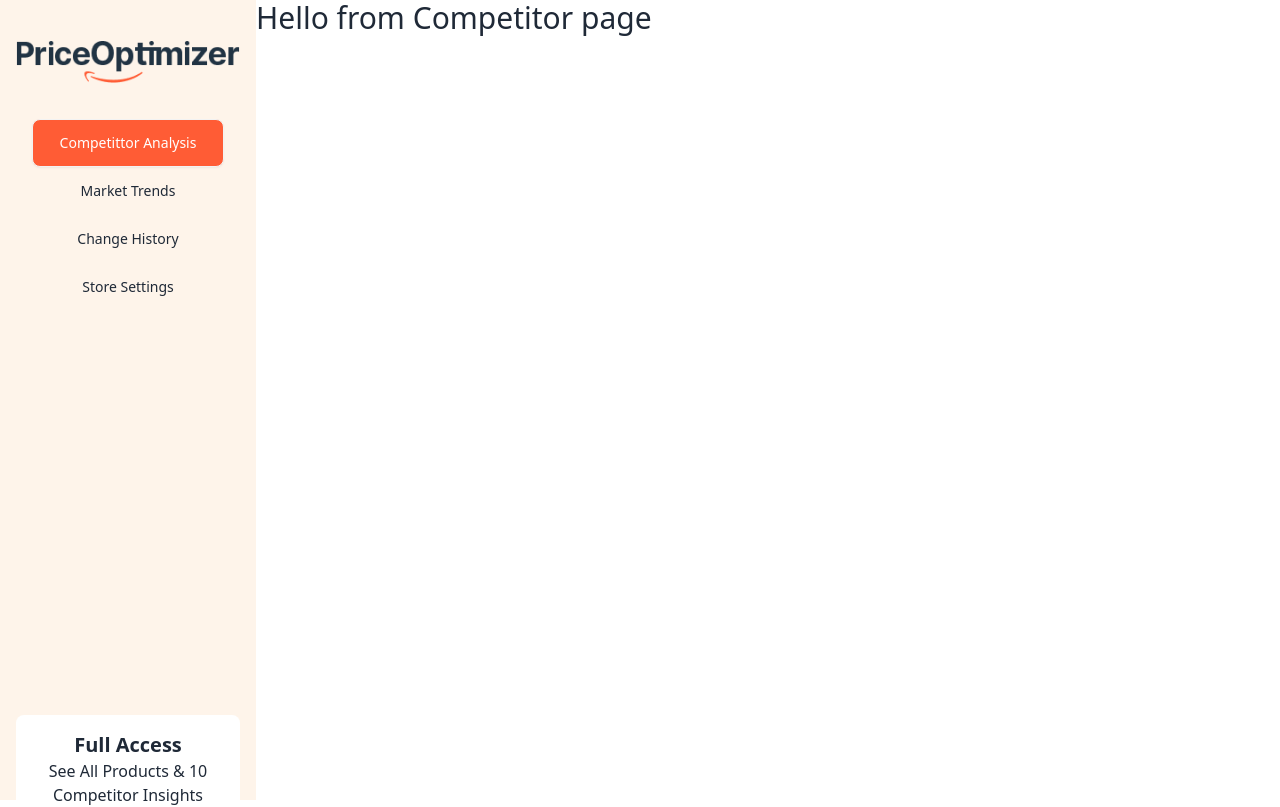
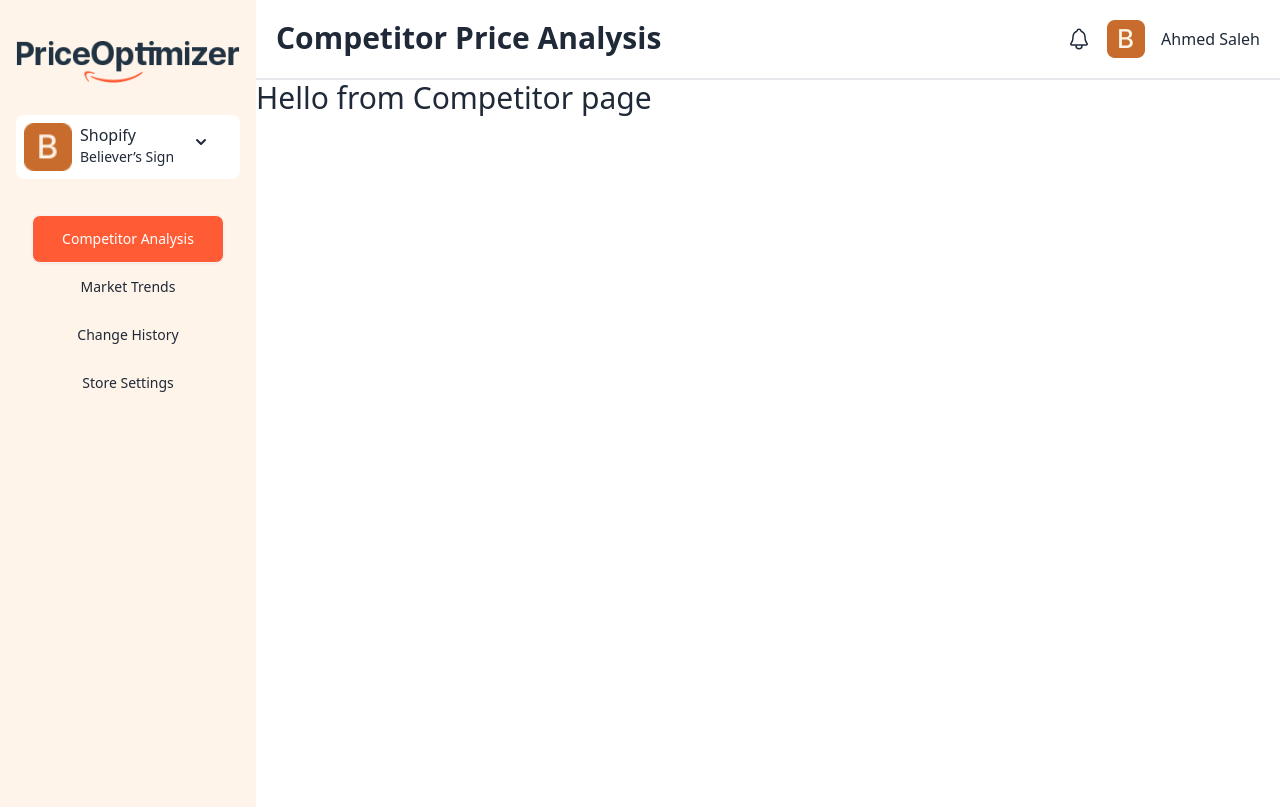
Before and after one commit to Tufazzul1/prize-optimizer, a React (Vite) app: page /dashboard in a window 1280 px wide. Shown: the top 807 px of the page. Built offline with nearby package versions, Linux system fonts and the light colour scheme; no server answers.

Commit message:
Created dashboard nav

```diff
--- a/index.html
+++ b/index.html
@@ -2,7 +2,7 @@
 <html lang="en" data-theme="light">
   <head>
     <meta charset="UTF-8" />
-    <link rel="icon" type="image/svg+xml" href="/favicon.png" />
+    <link rel="icon" type="image/svg+xml" href="/Group 13.png" />
     <meta name="viewport" content="width=device-width, initial-scale=1.0" />
     <title>Price | Optimizer</title>
   </head>
--- /dev/null
+++ b/src/components/DashboardNav.jsx
@@ -0,0 +1,21 @@
+import DashboardNavTitle from "./DashboardNavTitle";
+import { IoNotificationsOutline } from "react-icons/io5";
+
+const DashboardNav = () => {
+    return (
+        <div className="flex justify-between p-5 border-b-2">
+            <div>
+                <DashboardNavTitle title="Competitor Price Analysis"></DashboardNavTitle>
+            </div>
+            <div className="flex items-center gap-4">
+                <IoNotificationsOutline className="text-2xl" />
+                <img src="/brand-logo.png" alt="" />
+                <p>Ahmed Saleh</p>
+
+            </div>
+
+        </div>
+    );
+};
+
+export default DashboardNav;
--- /dev/null
+++ b/src/components/DashboardNavTitle.jsx
@@ -0,0 +1,10 @@
+import PropTypes from "prop-types";
+
+const DashboardNavTitle = ({ title }) => {
+    return (<h2 className="text-3xl font-semibold">{title}</h2>);
+};
+DashboardNavTitle.propTypes = {
+    title: PropTypes.string.isRequired,
+};
+
+export default DashboardNavTitle;
--- a/src/layout/Dashboard.jsx
+++ b/src/layout/Dashboard.jsx
@@ -1,59 +1,78 @@
 import { Link, NavLink, Outlet, useLocation } from "react-router-dom";
 import Button from "../components/Button";
-
+import { useState } from "react";
 
 const Dashboard = () => {
-
     const location = useLocation();
+    const [isOpen, setIsOpen] = useState(false);
 
     return (
-        <div className="flex">
-            <div className="w-[20%] min-h-screen bg-[#FEF4EA]">
-                <Link to={'/dashboard/competitor'} className=" flex justify-center mt-6 p-4"><img src="/logo.png" alt="" /></Link>
+        <div className="flex min-h-screen">
+            <div className="w-[20%] bg-[#FEF4EA]">
+                <Link to={'/dashboard'} className="flex justify-center mt-6 p-4">
+                    <img src="/logo.png" alt="Logo" />
+                </Link>
 
-                <div className="h-full flex justify-between flex-col">
+                <div className="m-4 flex gap-2 bg-white p-2 rounded-lg">
+                    <img className="w-[48px]" src="/brand-logo.png" alt="Brand Logo" />
+                    <div>
+                        <p>Shopify</p>
+                        <h5 className="text-sm">Believer’s Sign</h5>
+                    </div>
+                    <div className="relative inline-block">
+                        <button
+                            onClick={() => setIsOpen(!isOpen)}
+                            className="relative z-10 block p-2 text-gray-700 bg-white border border-transparent rounded-md focus:border-blue-500 focus:ring-opacity-40 focus:ring-blue-300 focus:outline-none"
+                        >
+                            <svg className="w-5 h-5 text-gray-800" xmlns="http://www.w3.org/2000/svg" viewBox="0 0 20 20" fill="currentColor">
+                                <path fillRule="evenodd" d="M5.293 7.293a1 1 0 011.414 0L10 10.586l3.293-3.293a1 1 0 111.414 1.414l-4 4a1 1 0 01-1.414 0l-4-4a1 1 0 010-1.414z" clipRule="evenodd" />
+                            </svg>
+                        </button>
+
+                        {isOpen && (
+                            <div
+                                onClick={() => setIsOpen(false)}
+                                className="absolute right-0 z-20 w-48 py-2 mt-2 bg-white rounded-md shadow-xl"
+                            >
+                                <a href="#" className="block px-4 py-3 text-sm text-gray-600 hover:bg-gray-100"> Profile</a>
+                                <a href="#" className="block px-4 py-3 text-sm text-gray-600 hover:bg-gray-100">Settings</a>
+                                <a href="#" className="block px-4 py-3 text-sm text-gray-600 hover:bg-gray-100">Sign Out</a>
+                            </div>
+                        )}
+                    </div>
+                </div>
+
+                <div className="flex justify-between min-h-screen flex-col">
                     <div>
                         <ul className="md:mt-5 md:px-8">
-                            <li>
-                                <NavLink
-                                    className={location.pathname === "/dashboard" ? "btn bg-[#FF5C35] text-white font-normal w-full hover:bg-[#FF5C35]" : "btn hover: text-[#FF5C35] w-full bg-transparent border-none shadow-none"} to={'/dashboard'}>
-                                    Competittor Analysis
-                                </NavLink>
-                            </li>
-                            <li>
-                                <NavLink
-                                    className={location.pathname === "/dashboard/market-trends" ? "btn bg-[#FF5C35] text-white font-normal w-full hover:bg-[#FF5C35]" : "btn  hover:text-[#FF5C35] w-full bg-transparent border-none shadow-none font-normal"} to={'/dashboard/market-trends'}>
-                                    Market Trends
-                                </NavLink>
-                            </li>
-                            <li>
-                                <NavLink
-                                    className={location.pathname === "/dashboard/change-history" ? "btn bg-[#FF5C35] text-white font-normal w-full hover:bg-[#FF5C35]" : "btn  hover:text-[#FF5C35] w-full bg-transparent border-none shadow-none font-normal"} to={'/dashboard/change-history'}>
-                                    Change History
-                                </NavLink>
-                            </li>
-                            <li>
-                                <NavLink
-                                    className={location.pathname === "/dashboard/store-setting" ? "btn bg-[#FF5C35] text-white font-normal w-full hover:bg-[#FF5C35]" : "btn  hover:text-[#FF5C35] w-full bg-transparent border-none shadow-none font-normal"} to={'/dashboard/store-setting'}>
-                                    Store Settings
-                                </NavLink>
-                            </li>
+                            {[
+                                { path: "/dashboard", label: "Competitor Analysis" },
+                                { path: "/dashboard/market-trends", label: "Market Trends" },
+                                { path: "/dashboard/change-history", label: "Change History" },
+                                { path: "/dashboard/store-setting", label: "Store Settings" },
+                            ].map((item) => (
+                                <li key={item.path}>
+                                    <NavLink
+                                        to={item.path}
+                                        className={`btn w-full font-normal ${location.pathname === item.path ? "bg-[#FF5C35] text-white" : "hover:text-[#FF5C35] bg-transparent border-none shadow-none"}`}
+                                    >
+                                        {item.label}
+                                    </NavLink>
+                                </li>
+                            ))}
                         </ul>
                     </div>
-
 
                     <div className="bg-white p-4 text-center rounded-lg m-4">
                         <h3 className="text-xl font-semibold">Full Access</h3>
                         <p className="mb-3">See All Products & 10 Competitor Insights</p>
-                        <Button text="Get Full Access"></Button>
+                        <Button text="Get Full Access" />
                     </div>
                 </div>
+            </div>
 
-
-            </div>
             <div className="flex-1">
-
-                <Outlet></Outlet>
+                <Outlet />
             </div>
         </div>
     );
--- a/src/pages/DashboardPages/Competitor.jsx
+++ b/src/pages/DashboardPages/Competitor.jsx
@@ -1,8 +1,10 @@
+import DashboardNav from "../../components/DashboardNav";
 
 
 const Competitor = () => {
     return (
         <div>
+            <DashboardNav></DashboardNav>
             <h2 className="text-3xl">Hello from Competitor page</h2>
         </div>
     );
```
Also changed, not shown: public/Group 13.png (renamed from public/favicon.png), public/brand-logo.png (added).
